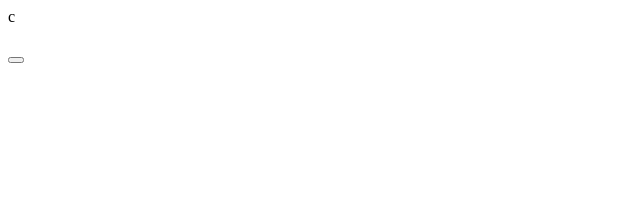
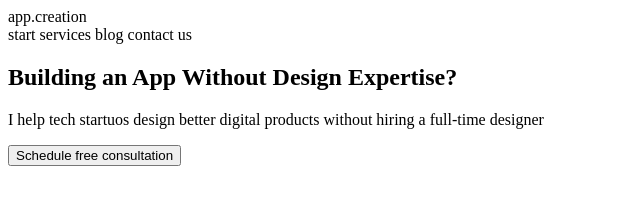
Before and after one commit to WebHeroSchool/board_site, a plain HTML site: page index.html in a window 1280 px wide. Shown: the whole page, without its empty margins (0-640 px from the left). Drawn offline with Linux system fonts and the light colour scheme.

Commit message:
Update index.html

```diff
--- a/index.html
+++ b/index.html
@@ -7,21 +7,21 @@
 
   <body>
     <header>
-       <div></div>
+       <div> app.creation </div>
        <nav>
-         <a></a>
-         <a></a>
-         <a></a>
-         <a>c</a>
+         <a>start</a>
+         <a>services</a>
+         <a>blog</a>
+         <a>contact us</a>
        </nav>
 
     </header>
 
 <section>
    <main>
-     <h1></h1>
-     <p></p>
-     <button></button>
+     <h1>Building an App Without Design Expertise?</h1>
+     <p>I help tech startuos design better digital products without hiring a full-time designer</p>
+     <button>Schedule free consultation</button>
 
  <div>
     <img>
```
